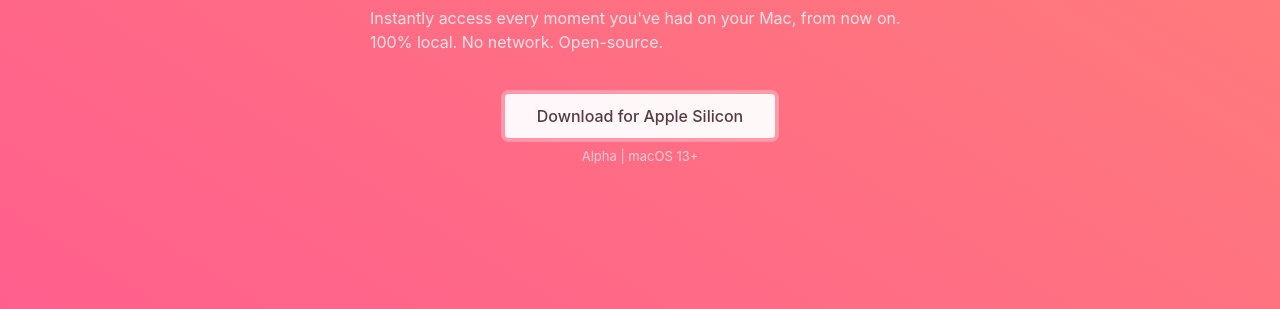
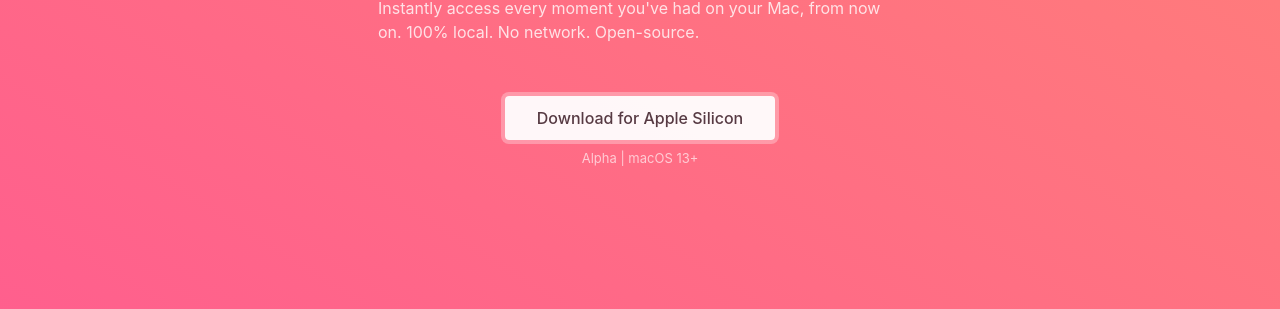
Before and after one commit to jasonjmcghee/rem-homepage, a plain HTML site: page index.html in a window 1280 px wide. Shown: the part 448-757 px from the top of the page. Drawn offline with Linux system fonts and the light colour scheme.

Commit message:
Update index.html

```diff
--- a/index.html
+++ b/index.html
@@ -36,7 +36,7 @@
             flex-direction: column;
             height: 100%;
             max-width: 540px;
-            gap: 40px;
+            gap: 32px;
         }
 
         .svg-container {
@@ -66,12 +66,14 @@
         }
 
         p {
+            margin-left: 8px;
+            margin-right: 8px;
             line-height: 1.5;
             color: rgba(255, 255, 255, 0.8);
         }
 
         .download-section {
-            margin-top: 20px;
+            margin-top: 32px;
             display: flex;
             flex-direction: column;
             align-items: center;
```
